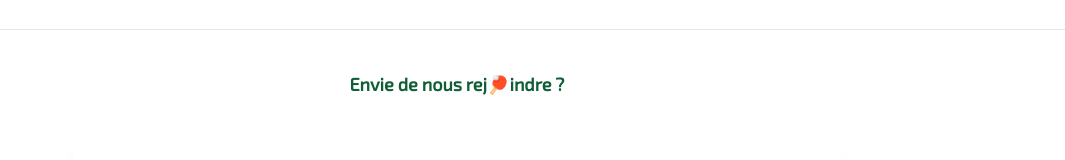
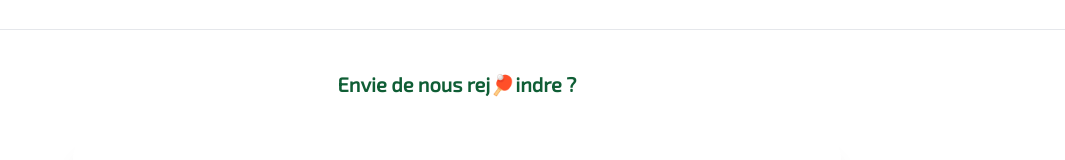
Before and after one commit to ttfarguais/ttfarguais, a Next.js app: page /contact in a window 1280 px wide. Shown: the part 236-396 px from the top of the page, without its empty margins (183-1248 px from the left). Built offline with nearby package versions, Linux system fonts and the light colour scheme.

Commit message:
Update Contact.jsx

```diff
--- a/app/src/components/Main/contact/Contact.jsx
+++ b/app/src/components/Main/contact/Contact.jsx
@@ -18,7 +18,7 @@ export default function Contact({
 
     {/* Titre */}
     <div className="text-center mb-5 max-w-2xl">
-      <h1 className="text-lg font-bold text-solid mb-4">
+      <h1 className="text-xl font-bold text-solid mb-4">
         Envie de nous rej🏓indre ?
       </h1>
 
```
